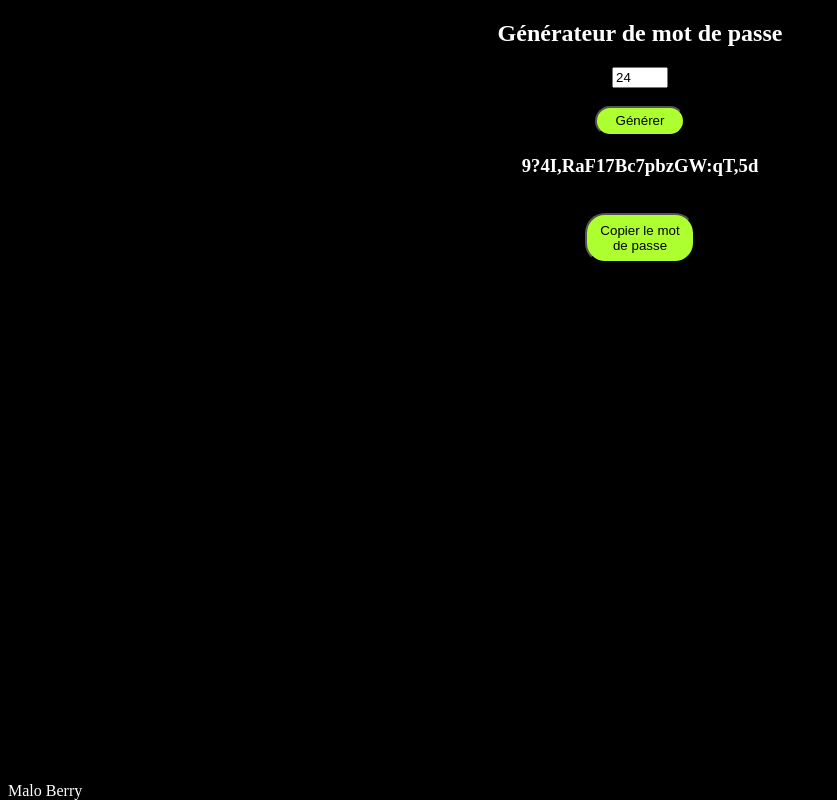
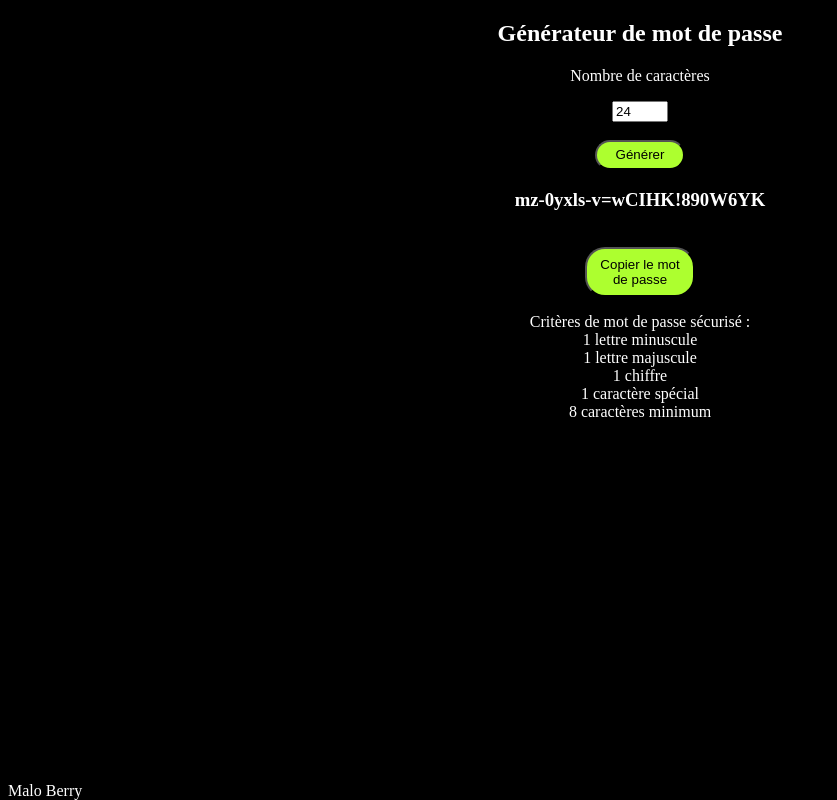
Before and after one commit to ChamallowGamer/password-generator, a plain HTML site: page index.html in a window 1280 px wide. Both pictures are taken after a click on the button "Générer". Shown: the whole page, without its empty margins (0-837 px from the left). Drawn offline with Linux system fonts and the light colour scheme.

Commit message:
Adding verifications
2 verifications was added
-Number verification
-Special caracter verification

```diff
--- a/index.html
+++ b/index.html
@@ -10,8 +10,7 @@
 <body>
     <div align="center">
         <h2>Générateur de mot de passe</h2>
-
-
+        <p>Nombre de caractères</p>
         <input type="number" min="8" max="32" id="length" value="24">
         <br>
         <br>
@@ -22,6 +21,19 @@
         </h3>
         <br>
         <button onclick="copy()" class="copy">Copier le mot de passe</button>
+        <p>
+            Critères de mot de passe sécurisé :
+            <br>
+            1 lettre minuscule
+            <br>
+            1 lettre majuscule
+            <br>
+            1 chiffre
+            <br>
+            1 caractère spécial
+            <br>
+            8 caractères minimum
+        </p>
     </div>
     <footer>
         Malo Berry
--- a/main.js
+++ b/main.js
@@ -1,6 +1,6 @@
 function generate() {
     if(document.getElementById("length").value < 8 || document.getElementById("length").value > 32)return alert("Le nombre de caractères doit être compris entre 8 et 32!")
-
+    function generatePassword() {
         let caracters = ["a","b","c","d","e","f","g","h","i","j","k","l","m","n","o","p","q","r","s","t","u","v","w","x","y","z","A","B","C","D","E","F","G","H","I","J","K","L","M","N","O","P","Q","R","S","T","U","V","W","X","Y","Z","1","2","3","4","5","6","7","8","9","0","?",",",".",";",":","/","!","=","+","@","^","-","#","&","1","2","3","4","5","6","7","8","9","0"]
 
         function randomChar() {
@@ -12,15 +12,37 @@ function generate() {
         while(password.length != document.getElementById("length").value){
             password = password+randomChar()
         }
+        console.log("Point 1")
+        console.log(password)
+        if(password.includes("1") || password.includes("2") || password.includes("3") || password.includes("4") || password.includes("5") || password.includes("6") || password.includes("7")|| password.includes("8") || password.includes("9")){
+            console.log("Verification one succesfuly")
+            let SpecialCaractersInPassword = false;
+            let SpecialCaracters = ["?",",",".",";",":","/","!","=","+","@","^","-","#","&"]
+            let i = 0;
+            while(SpecialCaractersInPassword === false){
+                if(password.includes(SpecialCaracters[i])){
+                    SpecialCaractersInPassword = true;
+                    console.log("Verification is finish")
 
-    //console.log(password.length != document.getElementById("length").value)
-    console.log(password)
+                    const input = document.getElementById("password");
+                    input.innerHTML = password;
+                }else{
+                    i++
+                }
 
-    const input = document.getElementById("password")
-    input.innerHTML = password;
+            }
+
+        }else{
+            generate()
+        }
+
+    }
+    generatePassword()
 }
 
 function copy() {
     const password = document.getElementById("password")
     navigator.clipboard.writeText(password.innerHTML)
 }
+
+navigator.language
```
Lines whose indentation alone changed are shown as unchanged.
